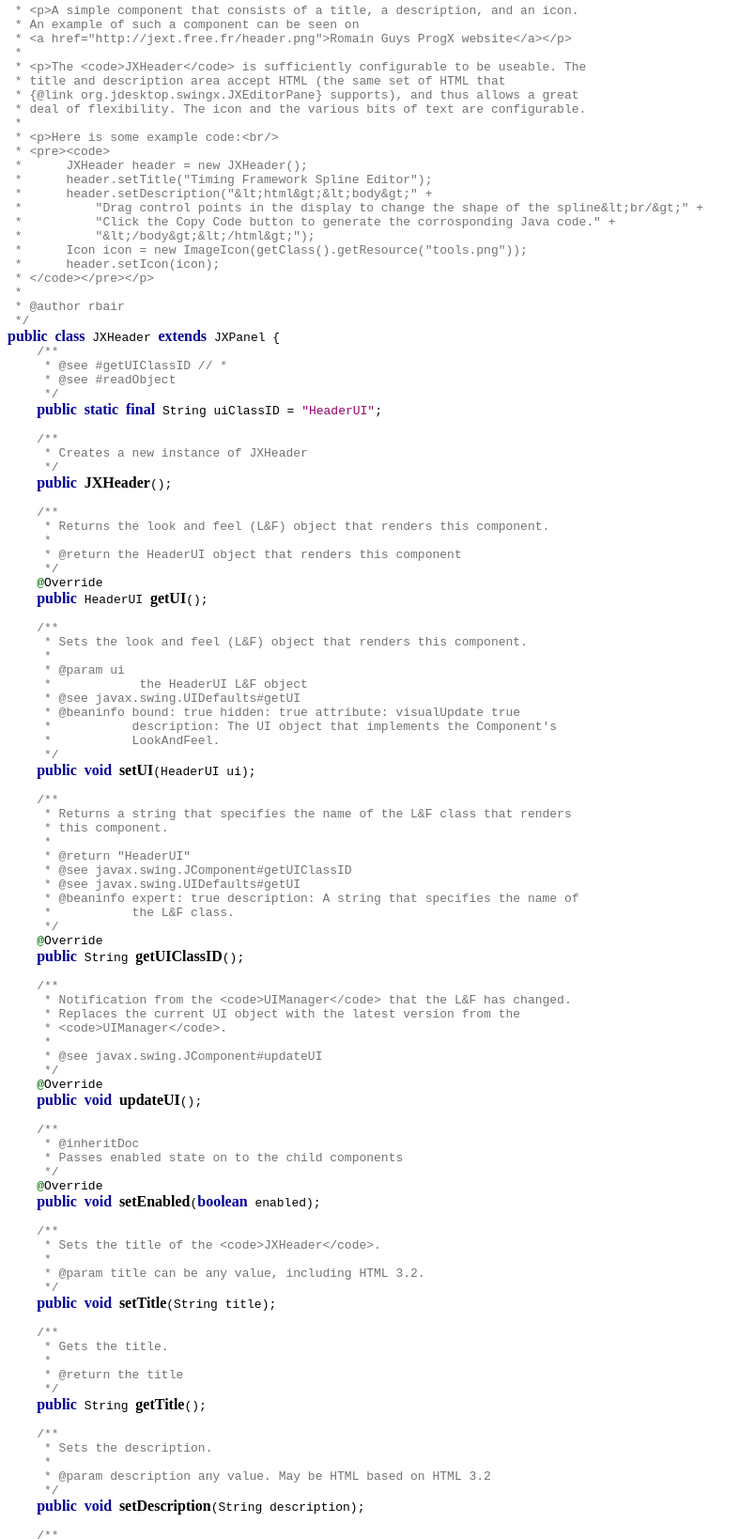
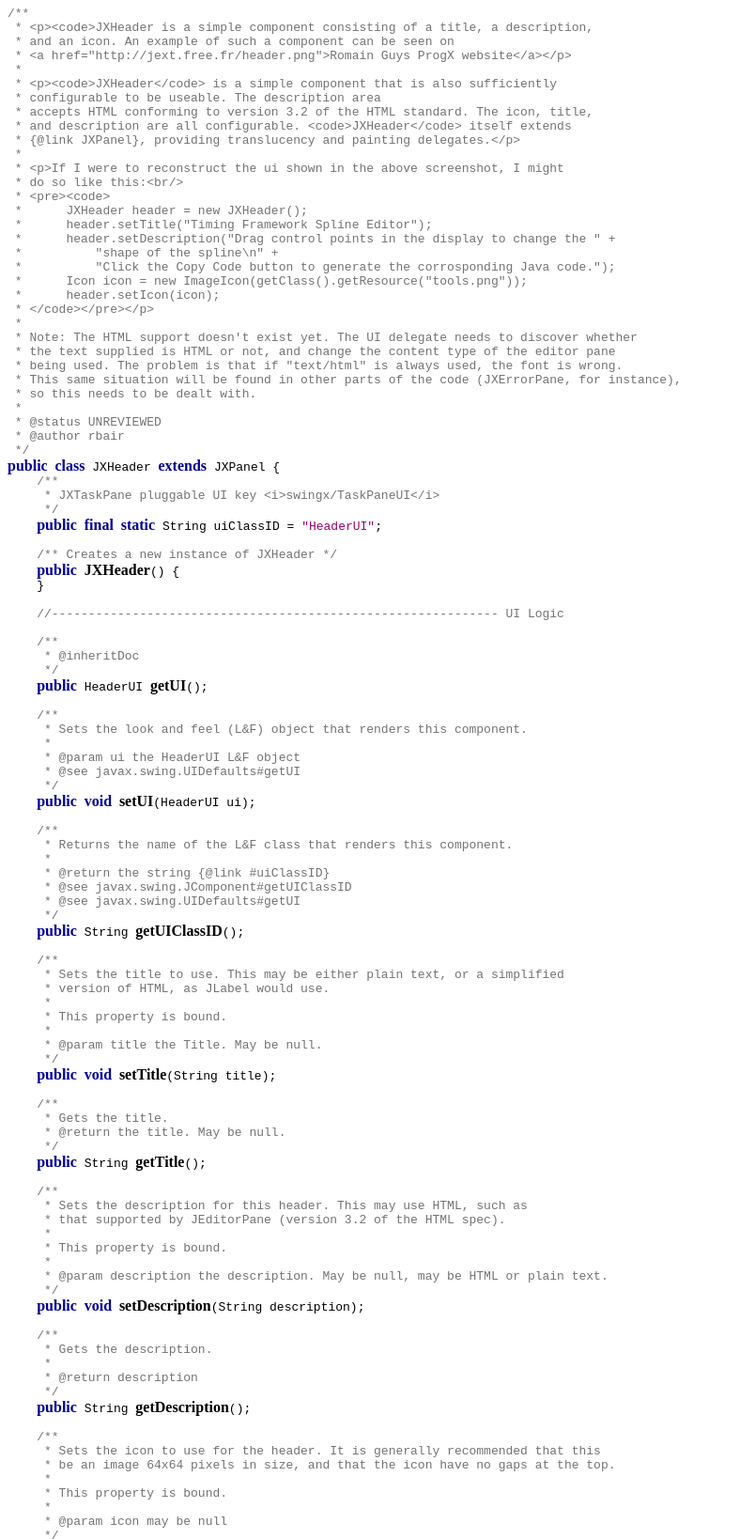
Before and after one commit to tmyroadctfig/swingx, a plain HTML site: page www/api-reviews/JXHeader/JXHeader_API.html in a window 1280 px wide. Shown: the part 653-2291 px from the top of the page at 94% size, without its empty margins (0-804 px from the left). Drawn offline with Linux system fonts and the light colour scheme.

Commit message:
updated API
git-svn-id: https://svn.java.net/svn/swingx~svn/trunk@1391 1312f61e-266d-0410-97fa-c3b71232c9ac

```diff
--- a/www/api-reviews/JXHeader/JXHeader_API.html
+++ b/www/api-reviews/JXHeader/JXHeader_API.html
@@ -10,13 +10,12 @@ table {color: #000000; background-color: #e9e8e2; font-family: Monospaced}
 .java-keywords {color: #000099; font-family: Monospaced; font-weight: bold}
 .java-layer-method {font-family: Monospaced; font-weight: bold}
 .java-block-comment {color: #737373}
-.java-annotation {color: #006f00}
 .java-string-literal {color: #99006b}
 -->
 </style>
 </head>
 <body>
-<table width="100%"><tr><td align="center">/Users/richardallenbair/Documents/Source/Projects/nonsense/swingx/src/beaninfo/JXHeader_API.java</td></tr></table>
+<table width="100%"><tr><td align="center">/Users/richardallenbair/Documents/Source/Projects/nonsense/jxheader/swingx/src/java/org/jdesktop/swingx/JXHeader_API.java</td></tr></table>
 <pre>
 <span class="java-block-comment">/*</span>
 <span class="java-block-comment"> * $Id$</span>
@@ -28,12 +27,12 @@ table {color: #000000; background-color: #e9e8e2; font-family: Monospaced}
 <span class="java-block-comment"> * modify it under the terms of the GNU Lesser General Public</span>
 <span class="java-block-comment"> * License as published by the Free Software Foundation; either</span>
 <span class="java-block-comment"> * version 2.1 of the License, or (at your option) any later version.</span>
-<span class="java-block-comment"> * </span>
+<span class="java-block-comment"> *</span>
 <span class="java-block-comment"> * This library is distributed in the hope that it will be useful,</span>
 <span class="java-block-comment"> * but WITHOUT ANY WARRANTY; without even the implied warranty of</span>
 <span class="java-block-comment"> * MERCHANTABILITY or FITNESS FOR A PARTICULAR PURPOSE.  See the GNU</span>
 <span class="java-block-comment"> * Lesser General Public License for more details.</span>
-<span class="java-block-comment"> * </span>
+<span class="java-block-comment"> *</span>
 <span class="java-block-comment"> * You should have received a copy of the GNU Lesser General Public</span>
 <span class="java-block-comment"> * License along with this library; if not, write to the Free Software</span>
 <span class="java-block-comment"> * Foundation, Inc., 51 Franklin St, Fifth Floor, Boston, MA  02110-1301  USA</span>
@@ -47,8 +46,9 @@ table {color: #000000; background-color: #e9e8e2; font-family: Monospaced}
 <span class="java-keywords">import</span> java.awt.GridBagLayout;
 <span class="java-keywords">import</span> java.awt.Insets;
 <span class="java-keywords">import</span> javax.swing.Icon;
+<span class="java-keywords">import</span> javax.swing.ImageIcon;
 <span class="java-keywords">import</span> javax.swing.JLabel;
-<span class="java-keywords">import</span> javax.swing.JSeparator;
+<span class="java-keywords">import</span> javax.swing.SwingUtilities;
 <span class="java-keywords">import</span> javax.swing.UIManager;
 <span class="java-keywords">import</span> org.jdesktop.swingx.painter.gradient.BasicGradientPainter;
 <span class="java-keywords">import</span> org.jdesktop.swingx.plaf.HeaderUI;
@@ -56,109 +56,94 @@ table {color: #000000; background-color: #e9e8e2; font-family: Monospaced}
 <span class="java-keywords">import</span> org.jdesktop.swingx.plaf.LookAndFeelAddons;
 
 <span class="java-block-comment">/**</span>
-<span class="java-block-comment"> * &lt;p&gt;A simple component that consists of a title, a description, and an icon.</span>
-<span class="java-block-comment"> * An example of such a component can be seen on</span>
+<span class="java-block-comment"> * &lt;p&gt;&lt;code&gt;JXHeader is a simple component consisting of a title, a description, </span>
+<span class="java-block-comment"> * and an icon. An example of such a component can be seen on</span>
 <span class="java-block-comment"> * &lt;a href=&quot;http://jext.free.fr/header.png&quot;&gt;Romain Guys ProgX website&lt;/a&gt;&lt;/p&gt;</span>
 <span class="java-block-comment"> *</span>
-<span class="java-block-comment"> * &lt;p&gt;The &lt;code&gt;JXHeader&lt;/code&gt; is sufficiently configurable to be useable. The </span>
-<span class="java-block-comment"> * title and description area accept HTML (the same set of HTML that </span>
-<span class="java-block-comment"> * {@link org.jdesktop.swingx.JXEditorPane} supports), and thus allows a great </span>
-<span class="java-block-comment"> * deal of flexibility. The icon and the various bits of text are configurable. </span>
+<span class="java-block-comment"> * &lt;p&gt;&lt;code&gt;JXHeader&lt;/code&gt; is a simple component that is also sufficiently </span>
+<span class="java-block-comment"> * configurable to be useable. The description area</span>
+<span class="java-block-comment"> * accepts HTML conforming to version 3.2 of the HTML standard. The icon, title,</span>
+<span class="java-block-comment"> * and description are all configurable. &lt;code&gt;JXHeader&lt;/code&gt; itself extends </span>
+<span class="java-block-comment"> * {@link JXPanel}, providing translucency and painting delegates.&lt;/p&gt;</span>
 <span class="java-block-comment"> *</span>
-<span class="java-block-comment"> * &lt;p&gt;Here is some example code:&lt;br/&gt;</span>
+<span class="java-block-comment"> * &lt;p&gt;If I were to reconstruct the ui shown in the above screenshot, I might</span>
+<span class="java-block-comment"> * do so like this:&lt;br/&gt;</span>
 <span class="java-block-comment"> * &lt;pre&gt;&lt;code&gt;</span>
 <span class="java-block-comment"> *      JXHeader header = new JXHeader();</span>
 <span class="java-block-comment"> *      header.setTitle(&quot;Timing Framework Spline Editor&quot;);</span>
-<span class="java-block-comment"> *      header.setDescription(&quot;&amp;lt;html&amp;gt;&amp;lt;body&amp;gt;&quot; +</span>
-<span class="java-block-comment"> *          &quot;Drag control points in the display to change the shape of the spline&amp;lt;br/&amp;gt;&quot; +</span>
-<span class="java-block-comment"> *          &quot;Click the Copy Code button to generate the corrosponding Java code.&quot; +</span>
-<span class="java-block-comment"> *          &quot;&amp;lt;/body&amp;gt;&amp;lt;/html&amp;gt;&quot;);</span>
+<span class="java-block-comment"> *      header.setDescription(&quot;Drag control points in the display to change the &quot; +</span>
+<span class="java-block-comment"> *          &quot;shape of the spline\n&quot; +</span>
+<span class="java-block-comment"> *          &quot;Click the Copy Code button to generate the corrosponding Java code.&quot;);</span>
 <span class="java-block-comment"> *      Icon icon = new ImageIcon(getClass().getResource(&quot;tools.png&quot;));</span>
 <span class="java-block-comment"> *      header.setIcon(icon);</span>
 <span class="java-block-comment"> * &lt;/code&gt;&lt;/pre&gt;&lt;/p&gt;</span>
 <span class="java-block-comment"> * </span>
+<span class="java-block-comment"> * Note: The HTML support doesn&apos;t exist yet. The UI delegate needs to discover whether</span>
+<span class="java-block-comment"> * the text supplied is HTML or not, and change the content type of the editor pane</span>
+<span class="java-block-comment"> * being used. The problem is that if &quot;text/html&quot; is always used, the font is wrong.</span>
+<span class="java-block-comment"> * This same situation will be found in other parts of the code (JXErrorPane, for instance),</span>
+<span class="java-block-comment"> * so this needs to be dealt with.</span>
+<span class="java-block-comment"> * </span>
+<span class="java-block-comment"> * @status UNREVIEWED</span>
 <span class="java-block-comment"> * @author rbair</span>
 <span class="java-block-comment"> */</span>
 <span class="java-keywords">public</span> <span class="java-keywords">class</span> JXHeader <span class="java-keywords">extends</span> JXPanel {
     <span class="java-block-comment">/**</span>
-<span class="java-block-comment">     * @see #getUIClassID // *</span>
-<span class="java-block-comment">     * @see #readObject</span>
+<span class="java-block-comment">     * JXTaskPane pluggable UI key &lt;i&gt;swingx/TaskPaneUI&lt;/i&gt;</span>
 <span class="java-block-comment">     */</span>
-    <span class="java-keywords">public</span> <span class="java-keywords">static</span> <span class="java-keywords">final</span> String uiClassID = <span class="java-string-literal">&quot;HeaderUI&quot;</span>;
+    <span class="java-keywords">public</span> <span class="java-keywords">final</span> <span class="java-keywords">static</span> String uiClassID = <span class="java-string-literal">&quot;HeaderUI&quot;</span>;
 
-    <span class="java-block-comment">/** </span>
-<span class="java-block-comment">     * Creates a new instance of JXHeader</span>
-<span class="java-block-comment">     */</span>
-    <span class="java-keywords">public</span> <span class="java-layer-method">JXHeader</span>();
+    <span class="java-block-comment">/** Creates a new instance of JXHeader */</span>
+    <span class="java-keywords">public</span> <span class="java-layer-method">JXHeader</span>() {
+    }
+
+    <span class="java-block-comment">//------------------------------------------------------------- UI Logic</span>
 
     <span class="java-block-comment">/**</span>
-<span class="java-block-comment">     * Returns the look and feel (L&amp;F) object that renders this component.</span>
-<span class="java-block-comment">     * </span>
-<span class="java-block-comment">     * @return the HeaderUI object that renders this component</span>
+<span class="java-block-comment">     * @inheritDoc</span>
 <span class="java-block-comment">     */</span>
-    <span class="java-annotation">@</span>Override
     <span class="java-keywords">public</span> HeaderUI <span class="java-layer-method">getUI</span>();
 
     <span class="java-block-comment">/**</span>
 <span class="java-block-comment">     * Sets the look and feel (L&amp;F) object that renders this component.</span>
-<span class="java-block-comment">     * </span>
-<span class="java-block-comment">     * @param ui</span>
-<span class="java-block-comment">     *            the HeaderUI L&amp;F object</span>
+<span class="java-block-comment">     *</span>
+<span class="java-block-comment">     * @param ui the HeaderUI L&amp;F object</span>
 <span class="java-block-comment">     * @see javax.swing.UIDefaults#getUI</span>
-<span class="java-block-comment">     * @beaninfo bound: true hidden: true attribute: visualUpdate true</span>
-<span class="java-block-comment">     *           description: The UI object that implements the Component&apos;s</span>
-<span class="java-block-comment">     *           LookAndFeel.</span>
 <span class="java-block-comment">     */</span>
     <span class="java-keywords">public</span> <span class="java-keywords">void</span> <span class="java-layer-method">setUI</span>(HeaderUI ui);
 
     <span class="java-block-comment">/**</span>
-<span class="java-block-comment">     * Returns a string that specifies the name of the L&amp;F class that renders</span>
-<span class="java-block-comment">     * this component.</span>
-<span class="java-block-comment">     * </span>
-<span class="java-block-comment">     * @return &quot;HeaderUI&quot;</span>
+<span class="java-block-comment">     * Returns the name of the L&amp;F class that renders this component.</span>
+<span class="java-block-comment">     *</span>
+<span class="java-block-comment">     * @return the string {@link #uiClassID}</span>
 <span class="java-block-comment">     * @see javax.swing.JComponent#getUIClassID</span>
 <span class="java-block-comment">     * @see javax.swing.UIDefaults#getUI</span>
-<span class="java-block-comment">     * @beaninfo expert: true description: A string that specifies the name of</span>
-<span class="java-block-comment">     *           the L&amp;F class.</span>
 <span class="java-block-comment">     */</span>
-    <span class="java-annotation">@</span>Override
     <span class="java-keywords">public</span> String <span class="java-layer-method">getUIClassID</span>();
 
     <span class="java-block-comment">/**</span>
-<span class="java-block-comment">     * Notification from the &lt;code&gt;UIManager&lt;/code&gt; that the L&amp;F has changed.</span>
-<span class="java-block-comment">     * Replaces the current UI object with the latest version from the</span>
-<span class="java-block-comment">     * &lt;code&gt;UIManager&lt;/code&gt;.</span>
+<span class="java-block-comment">     * Sets the title to use. This may be either plain text, or a simplified</span>
+<span class="java-block-comment">     * version of HTML, as JLabel would use.</span>
 <span class="java-block-comment">     * </span>
-<span class="java-block-comment">     * @see javax.swing.JComponent#updateUI</span>
-<span class="java-block-comment">     */</span>
-    <span class="java-annotation">@</span>Override
-    <span class="java-keywords">public</span> <span class="java-keywords">void</span> <span class="java-layer-method">updateUI</span>();
-
-    <span class="java-block-comment">/**</span>
-<span class="java-block-comment">     * @inheritDoc</span>
-<span class="java-block-comment">     * Passes enabled state on to the child components</span>
-<span class="java-block-comment">     */</span>
-    <span class="java-annotation">@</span>Override
-    <span class="java-keywords">public</span> <span class="java-keywords">void</span> <span class="java-layer-method">setEnabled</span>(<span class="java-keywords">boolean</span> enabled);
-
-    <span class="java-block-comment">/**</span>
-<span class="java-block-comment">     * Sets the title of the &lt;code&gt;JXHeader&lt;/code&gt;.</span>
+<span class="java-block-comment">     * This property is bound.</span>
 <span class="java-block-comment">     * </span>
-<span class="java-block-comment">     * @param title can be any value, including HTML 3.2.</span>
+<span class="java-block-comment">     * @param title the Title. May be null.</span>
 <span class="java-block-comment">     */</span>
     <span class="java-keywords">public</span> <span class="java-keywords">void</span> <span class="java-layer-method">setTitle</span>(String title);
 
     <span class="java-block-comment">/**</span>
 <span class="java-block-comment">     * Gets the title.</span>
-<span class="java-block-comment">     * </span>
-<span class="java-block-comment">     * @return the title</span>
+<span class="java-block-comment">     * @return the title. May be null.</span>
 <span class="java-block-comment">     */</span>
     <span class="java-keywords">public</span> String <span class="java-layer-method">getTitle</span>();
 
     <span class="java-block-comment">/**</span>
-<span class="java-block-comment">     * Sets the description.</span>
+<span class="java-block-comment">     * Sets the description for this header. This may use HTML, such as</span>
+<span class="java-block-comment">     * that supported by JEditorPane (version 3.2 of the HTML spec).</span>
 <span class="java-block-comment">     * </span>
-<span class="java-block-comment">     * @param description any value. May be HTML based on HTML 3.2</span>
+<span class="java-block-comment">     * This property is bound.</span>
+<span class="java-block-comment">     * </span>
+<span class="java-block-comment">     * @param description the description. May be null, may be HTML or plain text.</span>
 <span class="java-block-comment">     */</span>
     <span class="java-keywords">public</span> <span class="java-keywords">void</span> <span class="java-layer-method">setDescription</span>(String description);
 
@@ -170,19 +155,23 @@ table {color: #000000; background-color: #e9e8e2; font-family: Monospaced}
     <span class="java-keywords">public</span> String <span class="java-layer-method">getDescription</span>();
 
     <span class="java-block-comment">/**</span>
-<span class="java-block-comment">     * Sets the icon to use with the &lt;code&gt;JXHeader&lt;/code&gt;.</span>
+<span class="java-block-comment">     * Sets the icon to use for the header. It is generally recommended that this </span>
+<span class="java-block-comment">     * be an image 64x64 pixels in size, and that the icon have no gaps at the top.</span>
 <span class="java-block-comment">     * </span>
-<span class="java-block-comment">     * @param icon the icon to use. May be null.</span>
+<span class="java-block-comment">     * This property is bound.</span>
+<span class="java-block-comment">     * </span>
+<span class="java-block-comment">     * @param icon may be null</span>
 <span class="java-block-comment">     */</span>
     <span class="java-keywords">public</span> <span class="java-keywords">void</span> <span class="java-layer-method">setIcon</span>(Icon icon);
 
     <span class="java-block-comment">/**</span>
 <span class="java-block-comment">     * Gets the icon.</span>
 <span class="java-block-comment">     * </span>
-<span class="java-block-comment">     * @return icon</span>
+<span class="java-block-comment">     * @return the Icon being used. May be null.</span>
 <span class="java-block-comment">     */</span>
     <span class="java-keywords">public</span> Icon <span class="java-layer-method">getIcon</span>();
 }
 
+
 </pre></body>
 </html>
```
